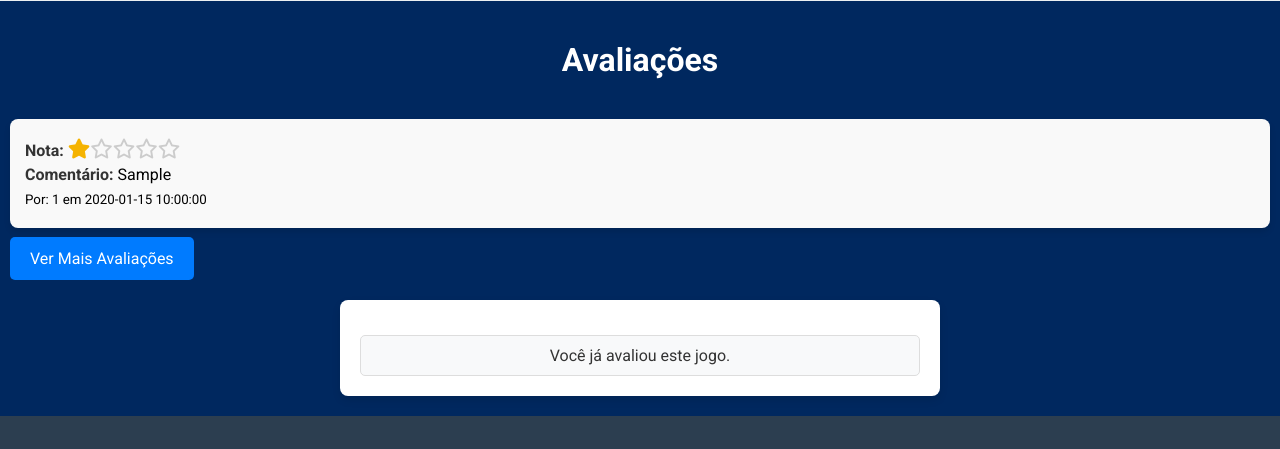
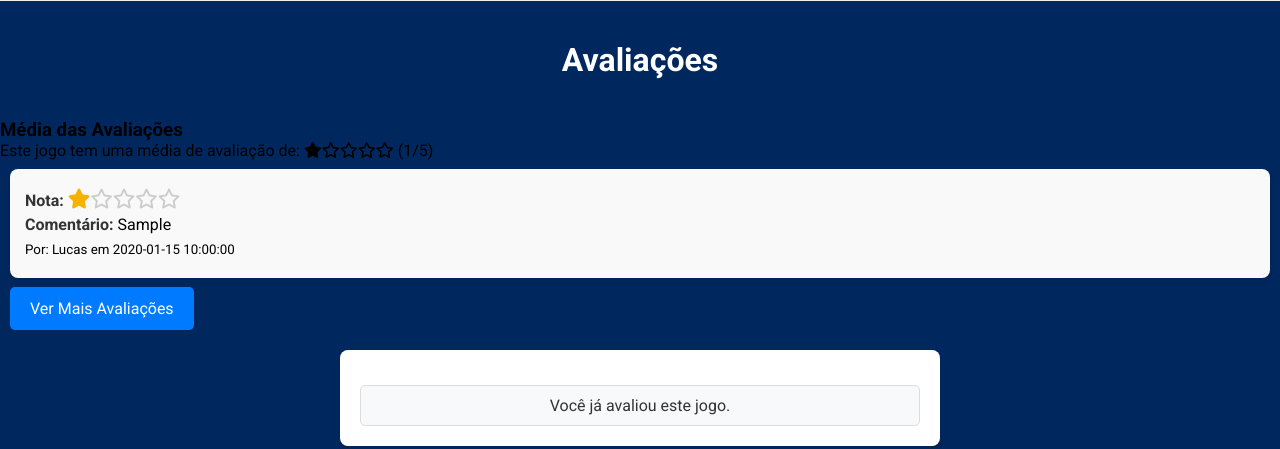
Before and after one commit to M0nCoeur/projeto, a PHP site: page /academic_adventure.php in a window 1280 px wide. Shown: the part 1575-2024 px from the top of the page. Run offline with PHP 8.4, Linux system fonts and the light colour scheme; a user stored in the database is signed in; data comes from the database, SQL or seed files in the repository; tables that the repository leaves empty hold one stand-in row (values such as "Sample post").

Commit message:
Adicionada funcionalidade de exibição da média das avaliações e implementação de sistema de estrelas para avaliação de jogos. Melhorada a lógica de carregamento das avaliações e atualizada a interface do formulário de avaliação.

```diff
--- a/academic_adventure.php
+++ b/academic_adventure.php
@@ -25,10 +25,44 @@ function isAlreadyReviewed($conn, $user_id, $jogo_id)
 }
 
 $user_id = isset($_SESSION['user_id']) ? $_SESSION['user_id'] : null;
-$jogo_id = 1; // ID do jogo
+$jogo_id = 1; // Este valor pode ser dinâmico dependendo do jogo
 
+// Verifica se o jogo está favoritado e se o usuário já avaliou
 $is_favorited = $user_id ? isFavorited($conn, $user_id, $jogo_id) : false;
 $is_already_reviewed = $user_id ? isAlreadyReviewed($conn, $user_id, $jogo_id) : false;
+
+// Calcular a média das avaliações
+$query_avg = "
+    SELECT AVG(nota) as media
+    FROM avaliacoes
+    WHERE id_jogo = :id_jogo
+";
+$stmt_avg = $conn->prepare($query_avg);
+$stmt_avg->bindParam(':id_jogo', $jogo_id, PDO::PARAM_INT);
+$stmt_avg->execute();
+$avg_rating = $stmt_avg->fetchColumn();
+
+// Arredonda a média para 1 casa decimal
+$media_avaliacoes = round($avg_rating, 1);
+
+// Gera as estrelas com base na média
+$stars = '';
+$rating = round($media_avaliacoes); // Arredonda a média para o inteiro mais próximo
+
+for ($i = 1; $i <= 5; $i++) {
+    if ($i <= $rating) {
+        $stars .= '<i class="fas fa-star"></i>'; // Estrela cheia
+    } else {
+        $stars .= '<i class="far fa-star"></i>'; // Estrela vazia
+    }
+}
+
+// Lógica para carregar as primeiras 5 avaliações
+$query_reviews = "SELECT avaliacoes.*, user.nome FROM avaliacoes JOIN user ON avaliacoes.id_user = user.id_user WHERE avaliacoes.id_jogo = :id_jogo ORDER BY avaliacoes.data_avaliacao DESC LIMIT 5";
+$stmt_reviews = $conn->prepare($query_reviews);
+$stmt_reviews->bindParam(':id_jogo', $jogo_id, PDO::PARAM_INT);
+$stmt_reviews->execute();
+$reviews = $stmt_reviews->fetchAll();
 ?>
 
 <!DOCTYPE html>
@@ -85,7 +119,7 @@ $is_already_reviewed = $user_id ? isAlreadyReviewed($conn, $user_id, $jogo_id) :
       </video>
 
       <div class="hero-content">
-        <img src="https://github.com/M0nCoeur/projeto/raw/main/assets/logo-game.jpg" alt="Banner do Jogo" class="hero-image">
+        <img src="https://github.com/M0nCoeur/projeto/raw/main/assets/logo-sem-fundo.png" alt="Banner do Jogo" class="hero-image">
         <div class="hero-text">
           <h1>Academic Adventure</h1>
           <p>Embarque em uma emocionante jornada pelo mundo da TI. Resolva desafios, conquiste conhecimentos e alcance seu diploma!</p>
@@ -129,8 +163,25 @@ $is_already_reviewed = $user_id ? isAlreadyReviewed($conn, $user_id, $jogo_id) :
     <section id="reviews" class="reviews">
       <h2>Avaliações</h2>
       <div class="reviews-container" id="reviews-container">
+
+<!-- Exibição da média das avaliações -->
+<section id="average-rating" class="average-rating">
+    <h3>Média das Avaliações</h3>
+    <p>Este jogo tem uma média de avaliação de:
+        <span class="star-rating-med"><?php echo $stars; ?></span>
+        <span class="average-score">(<?php echo $media_avaliacoes; ?>/5)</span>
+    </p>
+</section>
+
       <?php
-        $query_reviews = "SELECT * FROM avaliacoes WHERE id_jogo = :id_jogo LIMIT 5";
+$query_reviews = "
+SELECT avaliacoes.*, user.nome
+FROM avaliacoes
+JOIN user ON avaliacoes.id_user = user.id_user
+WHERE avaliacoes.id_jogo = :id_jogo
+ORDER BY avaliacoes.data_avaliacao DESC
+LIMIT 5
+";
 $stmt_reviews = $conn->prepare($query_reviews);
 $stmt_reviews->bindParam(':id_jogo', $jogo_id, PDO::PARAM_INT);
 $stmt_reviews->execute();
@@ -138,11 +189,9 @@ $is_already_reviewed = $user_id ? isAlreadyReviewed($conn, $user_id, $jogo_id) :
 
 if (count($reviews) > 0) {
 foreach ($reviews as $review) {
-            // Inicia a variável de estrelas
     $nota = $review['nota'];
     $stars = '';
     for ($i = 1; $i <= 5; $i++) {
-              // Verifica se a estrela deve ser cheia ou vazia
         if ($i <= $nota) {
             $stars .= '<i class="fas fa-star"></i>'; // Estrela cheia
         } else {
@@ -150,16 +199,16 @@ $is_already_reviewed = $user_id ? isAlreadyReviewed($conn, $user_id, $jogo_id) :
         }
     }
 
-            // Exibe a avaliação
     echo "<div class='review-card'>";
-            echo "<p><strong>Nota:</strong> <span class='star-rating'>$stars</span></p>"; // Exibe as estrelas como ícones
+    echo "<p><strong>Nota:</strong> <span class='star-rating'>$stars</span></p>";
     echo "<p><strong>Comentário:</strong> " . htmlspecialchars($review['comentario']) . "</p>";
-            echo "<p><small>Por: " . htmlspecialchars($review['id_user']) . " em " . htmlspecialchars($review['data_avaliacao']) . "</small></p>";
+    echo "<p><small>Por: " . htmlspecialchars($review['nome']) . " em " . htmlspecialchars($review['data_avaliacao']) . "</small></p>";
     echo "</div>";
 }
 } else {
 echo "<p>Ainda não há avaliações para este jogo.</p>";
 }
+
         ?>
       </div>
 
@@ -173,16 +222,22 @@ $is_already_reviewed = $user_id ? isAlreadyReviewed($conn, $user_id, $jogo_id) :
     <h2>Deixe sua Avaliação</h2>
     <form action="submit_review.php" method="POST" onsubmit="return validateReviewForm()">
       <input type="hidden" name="id_jogo" value="<?php echo $jogo_id; ?>">
+
+      <!-- Nova seção para as estrelas -->
       <label for="nota">Nota:</label>
-          <select name="nota" id="nota" required>
-            <option value="1">1 Estrela</option>
-            <option value="2">2 Estrelas</option>
-            <option value="3">3 Estrelas</option>
-            <option value="4">4 Estrelas</option>
-            <option value="5">5 Estrelas</option>
-          </select>
+      <div class="game-star-rating" id="game-rating">
+        <i class="fas fa-star" data-value="1"></i>
+        <i class="fas fa-star" data-value="2"></i>
+        <i class="fas fa-star" data-value="3"></i>
+        <i class="fas fa-star" data-value="4"></i>
+        <i class="fas fa-star" data-value="5"></i>
+      </div>
+
+      <input type="hidden" id="nota" name="nota" value="0"> <!-- Valor da nota -->
+
       <label for="comentario">Comentário:</label>
       <textarea name="comentario" id="comentario" rows="4" required></textarea>
+
       <button type="submit">Enviar Avaliação</button>
     </form>
   <?php elseif ($user_id && $is_already_reviewed): ?>
@@ -195,6 +250,9 @@ $is_already_reviewed = $user_id ? isAlreadyReviewed($conn, $user_id, $jogo_id) :
     </div>
   <?php endif; ?>
 </section>
+
+
+
 
     <section id="download" class="download">
       <h2>Baixe Agora</h2>
@@ -238,6 +296,7 @@ $is_already_reviewed = $user_id ? isAlreadyReviewed($conn, $user_id, $jogo_id) :
   </footer>
   <script src="/HTML_PROJECT/scripts/drop.js"></script>
   <script src="/HTML_PROJECT/scripts/game.js"></script>
+  <script src="/HTML_PROJECT/scripts/star.js"></script>
   <script>
     function validateReviewForm() {
       const comentario = document.getElementById('comentario').value.trim();
```
Also changed, not shown: scripts/star.js (added, +41 -0 lines). Lines whose indentation alone changed are shown as unchanged.
